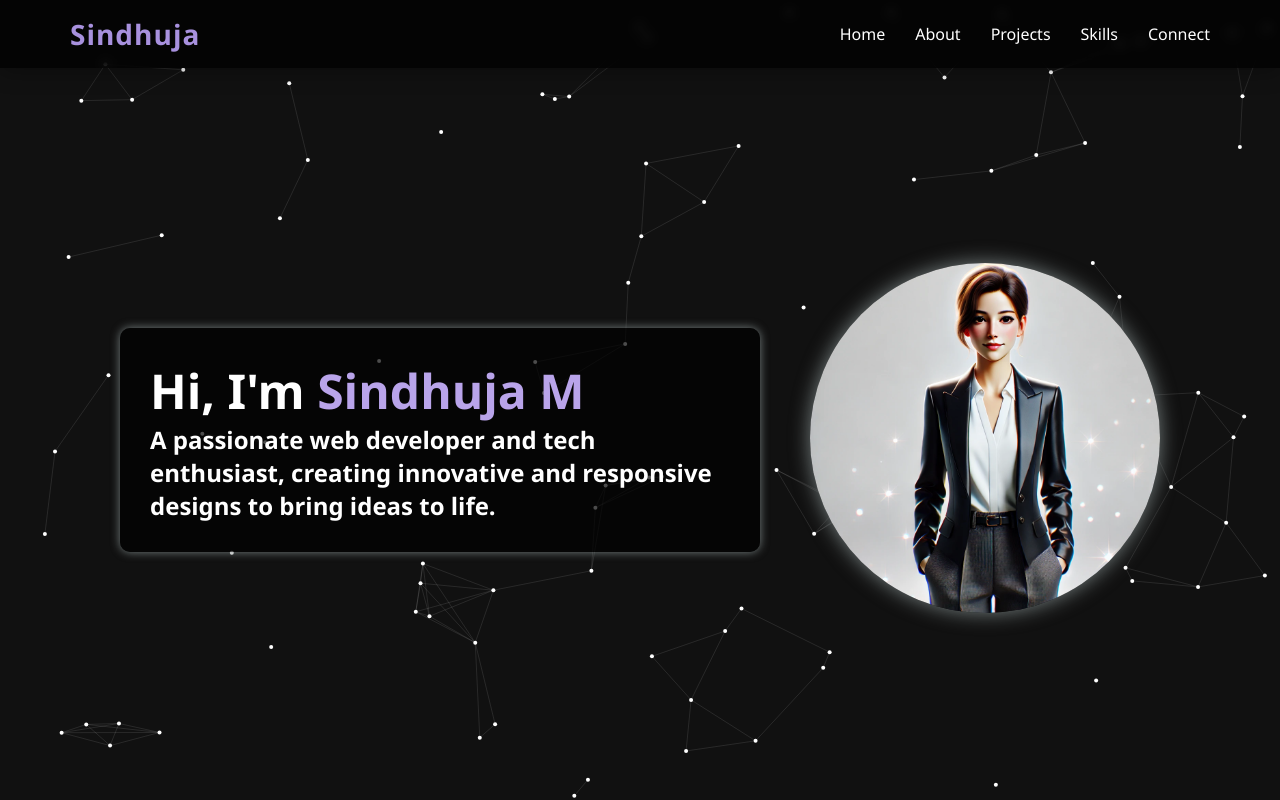
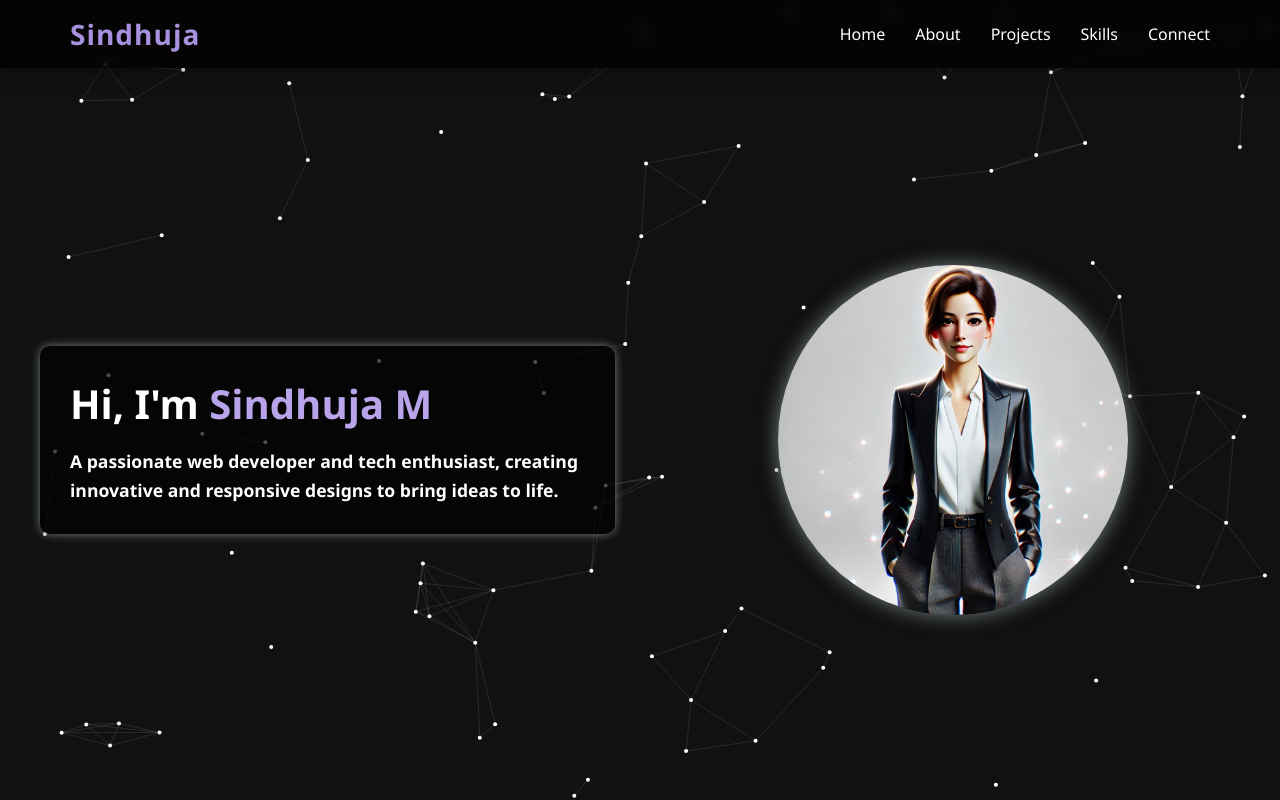
Before and after one commit to sindhujaaam/Portfolio, a website: page portfolio_frontend/index.html in a window 1280 px wide. Shown: the top 800 px of the page. Drawn offline with nearby package versions, Linux system fonts and the light colour scheme; animation ran at ten frames a second.

Commit message:
index.html

```diff
--- a/portfolio_frontend/index.html
+++ b/portfolio_frontend/index.html
@@ -31,6 +31,89 @@
       font-size: 3rem;
       z-index: 1;
     }
+    #home {
+  position: relative;
+  width: 100%;
+  min-height: 100vh;
+  overflow: hidden;
+  display: flex;
+  align-items: center;
+  justify-content: center;
+  padding: 40px 20px;
+  box-sizing: border-box;
+}
+
+#homeCanvas {
+  position: absolute;
+  top: 0;
+  left: 0;
+  width: 100%;
+  height: 100%;
+  z-index: 0;
+}
+
+.content-container {
+  position: relative;
+  z-index: 1;
+  display: flex;
+  align-items: center;
+  justify-content: center;
+  max-width: 1200px;
+  width: 100%;
+  gap: 40px;
+  flex-wrap: wrap;
+}
+
+.text-box {
+  flex: 1 1 300px;
+  min-width: 280px;
+}
+
+.text-box h1 {
+  font-size: 2.5rem;
+  margin-bottom: 1rem;
+}
+
+.text-box p {
+  font-size: 1.1rem;
+  line-height: 1.6;
+}
+
+.image-box {
+  flex: 1 1 300px;
+  display: flex;
+  align-items: center;
+  justify-content: center;
+}
+
+.image-box img {
+  width: 100%;
+  max-width: 300px;
+  height: auto;
+  border-radius: 10px;
+}
+
+/* 🔽 Mobile Styles */
+@media (max-width: 768px) {
+  .content-container {
+    flex-direction: column;
+    gap: 20px;
+    text-align: center;
+  }
+
+  .text-box h1 {
+    font-size: 2rem;
+  }
+
+  .text-box p {
+    font-size: 1rem;
+  }
+
+  .image-box img {
+    max-width: 200px;
+  }
+}
+
     .text-box1 {
             text-align: left;
             max-width: 90%;
```
